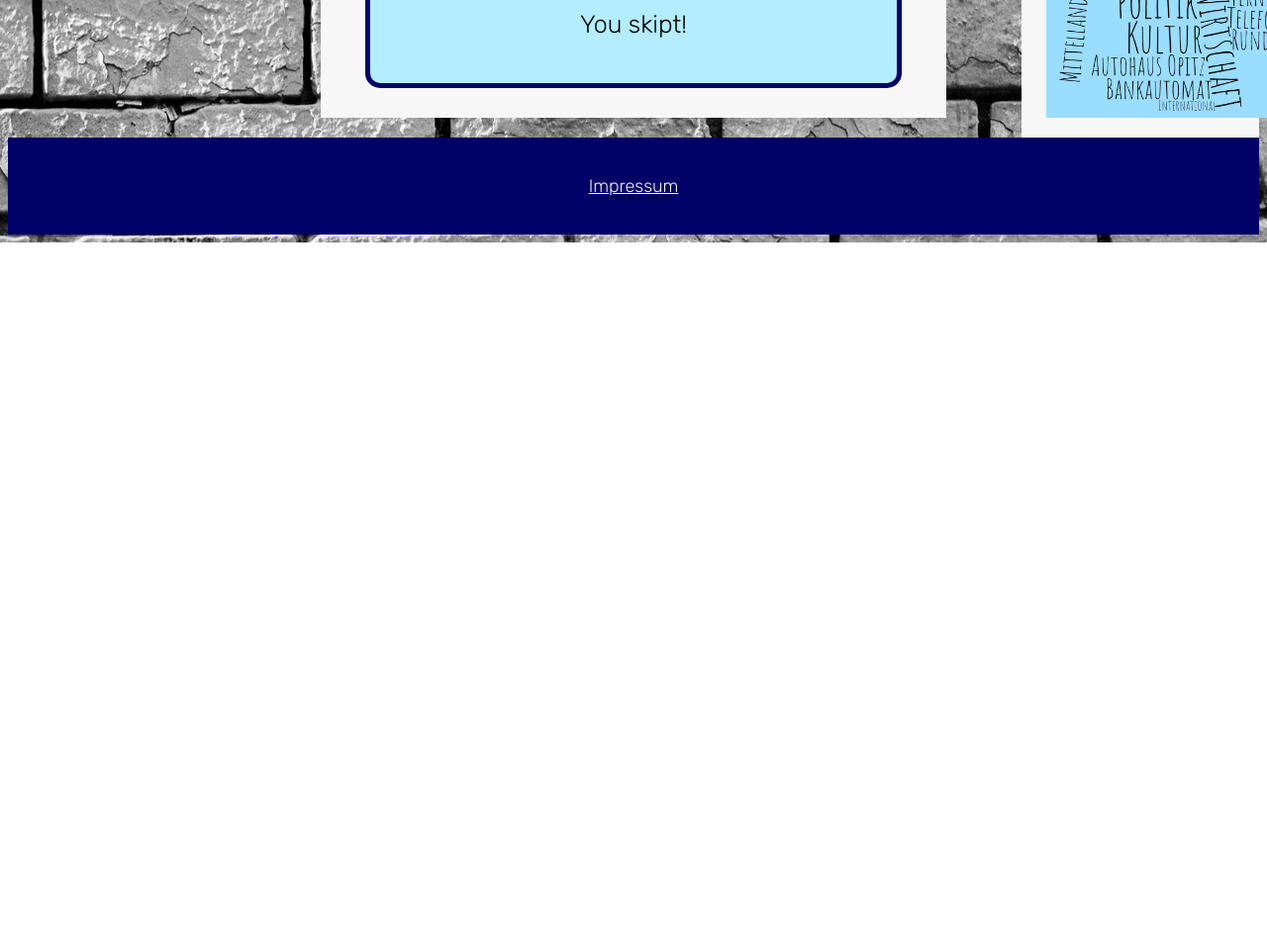
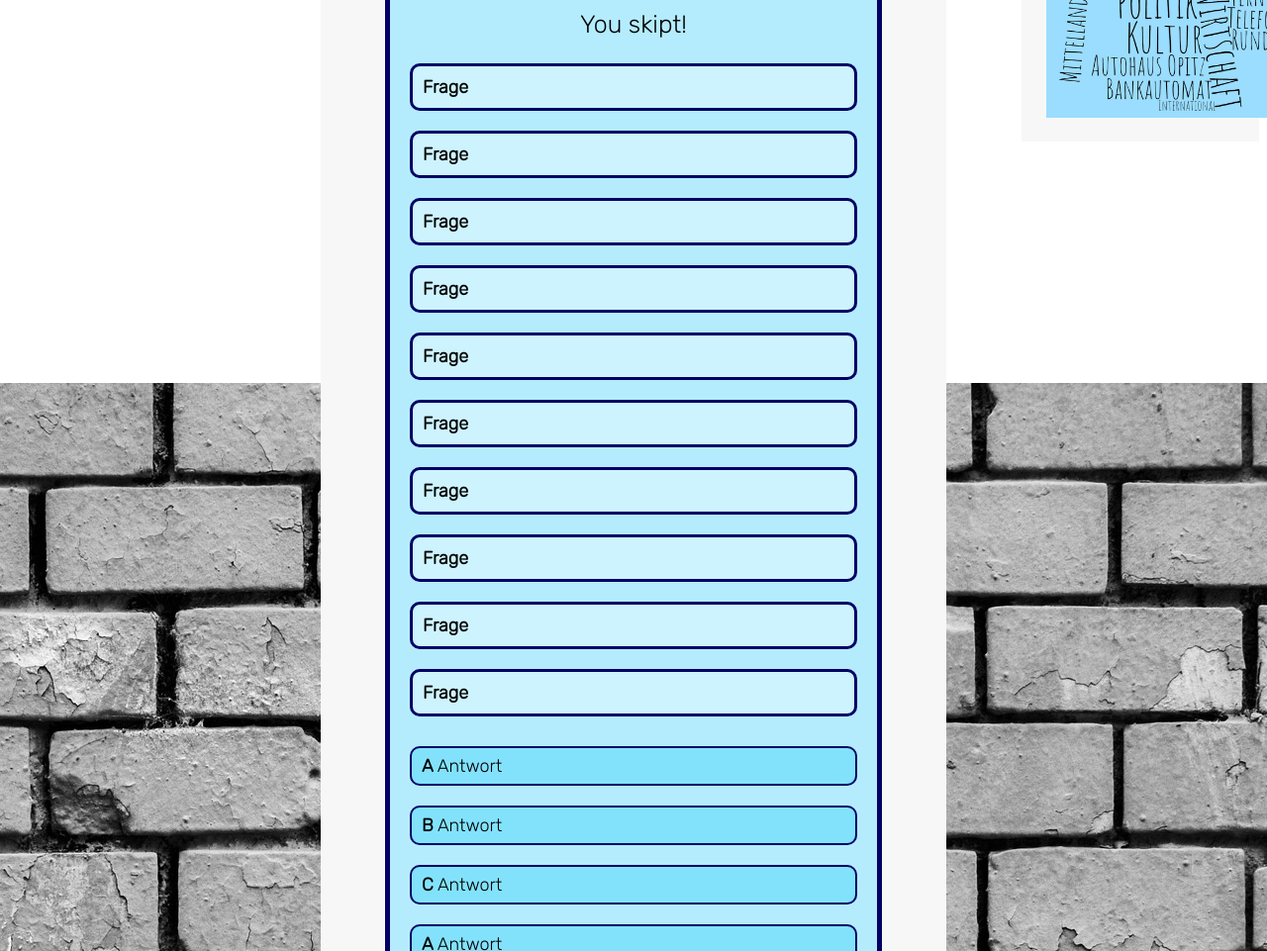
Before and after one commit to RocketGirl62/EnglischHausarbeit, a plain HTML site: page quiztest/index.html in a window 1280 px wide. Shown: the part 671-1632 px from the top of the page at 99% size. Before the commit the page ends 916 px from the top, so only its background shows below. Drawn offline with Linux system fonts and the light colour scheme.

Commit message:
quiztest

```diff
--- a/quiztest/index.html
+++ b/quiztest/index.html
@@ -74,6 +74,60 @@
                 <p id="false">You're wrong!</p>
                 <p id="skip">You skipt!</p>
             </div>
+            <div class="question">
+                <p id="q1"><b>Frage</b></p>
+                <p id="q2"><b>Frage</b></p>
+                <p id="q3"><b>Frage</b></p>
+                <p id="q4"><b>Frage</b></p>
+                <p id="q5"><b>Frage</b></p>
+                <p id="q6"><b>Frage</b></p>
+                <p id="q7"><b>Frage</b></p>
+                <p id="q8"><b>Frage</b></p>
+                <p id="q9"><b>Frage</b></p>
+                <p id="q10"><b>Frage</b></p>
+            </div>
+            <div class="answers">
+
+                <button id="af11"><b>A</b> Antwort</button>
+                <button id="ac1"><b>B</b> Antwort</button>
+                <button id="af21"><b>C</b> Antwort</button>
+
+                <button id="ac2"><b>A</b> Antwort</button>
+                <button id="af12"><b>B</b> Antwort</button>
+                <button id="af22"><b>C</b> Antwort</button>
+
+                <button id="af13"><b>A</b> Antwort</button>
+                <button id="ac3"><b>B</b> Antwort</button>
+                <button id="af23"><b>C</b> Antwort</button>
+
+                <button id="af14"><b>A</b> Antwort</button>
+                <button id="af24"><b>B</b> Antwort</button>
+                <button id="ac4"><b>C</b> Antwort</button>
+
+                <button id="af15"><b>A</b> Antwort</button>
+                <button id="af25"><b>B</b> Antwort</button>
+                <button id="ac5"><b>C</b> Antwort</button>
+
+                <button id="ac6"><b>A</b> Antwort</button>
+                <button id="af16"><b>B</b> Antwort</button>
+                <button id="af26"><b>C</b> Antwort</button>
+
+                <button id="af17"><b>A</b> Antwort</button>
+                <button id="af27"><b>B</b> Antwort</button>
+                <button id="ac7"><b>C</b> Antwort</button>
+
+                <button id="af18"><b>A</b> Antwort</button>
+                <button id="ac8"><b>B</b> Antwort</button>
+                <button id="af28"><b>C</b> Antwort</button>
+
+                <button id="ac9"><b>A</b> Antwort</button>
+                <button id="af19"><b>B</b> Antwort</button>
+                <button id="af29"><b>C</b> Antwort</button>
+
+                <button id="ac10"><b>A</b> Antwort</button>
+                <button id="af110"><b>B</b> Antwort</button>
+                <button id="af210"><b>C</b> Antwort</button>
+            </div>
         </div>
     </div>
     <footer>
--- a/quiztest/stylequiz.css
+++ b/quiztest/stylequiz.css
@@ -1,11 +1,11 @@
 /*IDs Designs zuordnen*/
 
 #box {
-    margin: 20px 20px 20px 20px;
+    margin: 20px 40px 20px 40px;
     border: 5px solid #000066;
     padding: 10px 20px 20px 20px;
     border-radius: 15px;
-    background-color: #b3edff;
+    background-color: #b4ecfd;
 }
 
 
@@ -52,3 +52,96 @@
     text-align: center;
     font-size: 25px;
 }
+
+#q1,
+#q2,
+#q3,
+#q4,
+#q5,
+#q6,
+#q7,
+#q8,
+#q9,
+#q10 {
+    padding: 10px 10px 10px 10px;
+    border: 3px solid #000066;
+    border-radius: 10px;
+    margin: 20px 0px 20px 0px;
+    background-color: #cdf3fe;
+}
+
+#ac1,
+#ac2,
+#ac3,
+#ac4,
+#ac5,
+#ac6,
+#ac7,
+#ac8,
+#ac9,
+#ac10,
+#af11,
+#af12,
+#af13,
+#af14,
+#af15,
+#af16,
+#af17,
+#af18,
+#af19,
+#af110,
+#af21,
+#af22,
+#af23,
+#af24,
+#af25,
+#af26,
+#af27,
+#af28,
+#af29,
+#af210 {
+    padding: 7px 10px 7px 10px;
+    border: 2px solid #000066;
+    border-radius: 10px;
+    margin: 10px 0px 10px 0px;
+    background-color: #82e2fc;
+    width: 100%;
+    text-align: left;
+    font-family: 'Rubik', sans-serif;
+    font-size: 18px;
+    transition-duration: 0.4s;
+}
+
+#ac1:hover,
+#ac2:hover,
+#ac3:hover,
+#ac4:hover,
+#ac5:hover,
+#ac6:hover,
+#ac7:hover,
+#ac8:hover,
+#ac9:hover,
+#ac10:hover,
+#af11:hover,
+#af12:hover,
+#af13:hover,
+#af14:hover,
+#af15:hover,
+#af16:hover,
+#af17:hover,
+#af18:hover,
+#af19:hover,
+#af110:hover,
+#af21:hover,
+#af22:hover,
+#af23:hover,
+#af24:hover,
+#af25:hover,
+#af26:hover,
+#af27:hover,
+#af28:hover,
+#af29:hover,
+#af210:hover {
+    box-shadow: 0 12px 16px 0 rgba(0, 0, 0, 0.24), 0 17px 50px 0 rgba(0, 0, 0, 0.19);
+    background-color: #06c4f9;
+}
```
